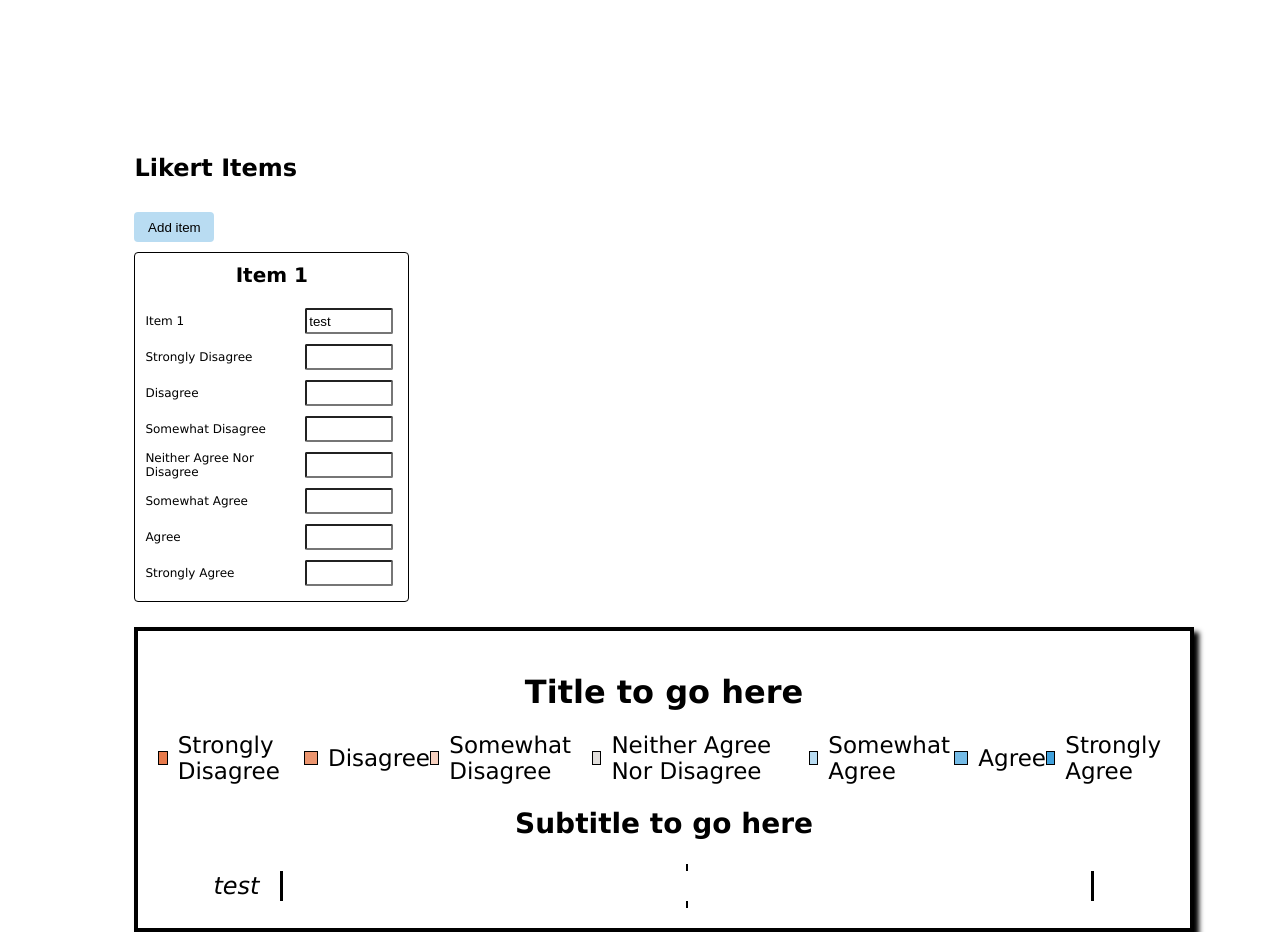
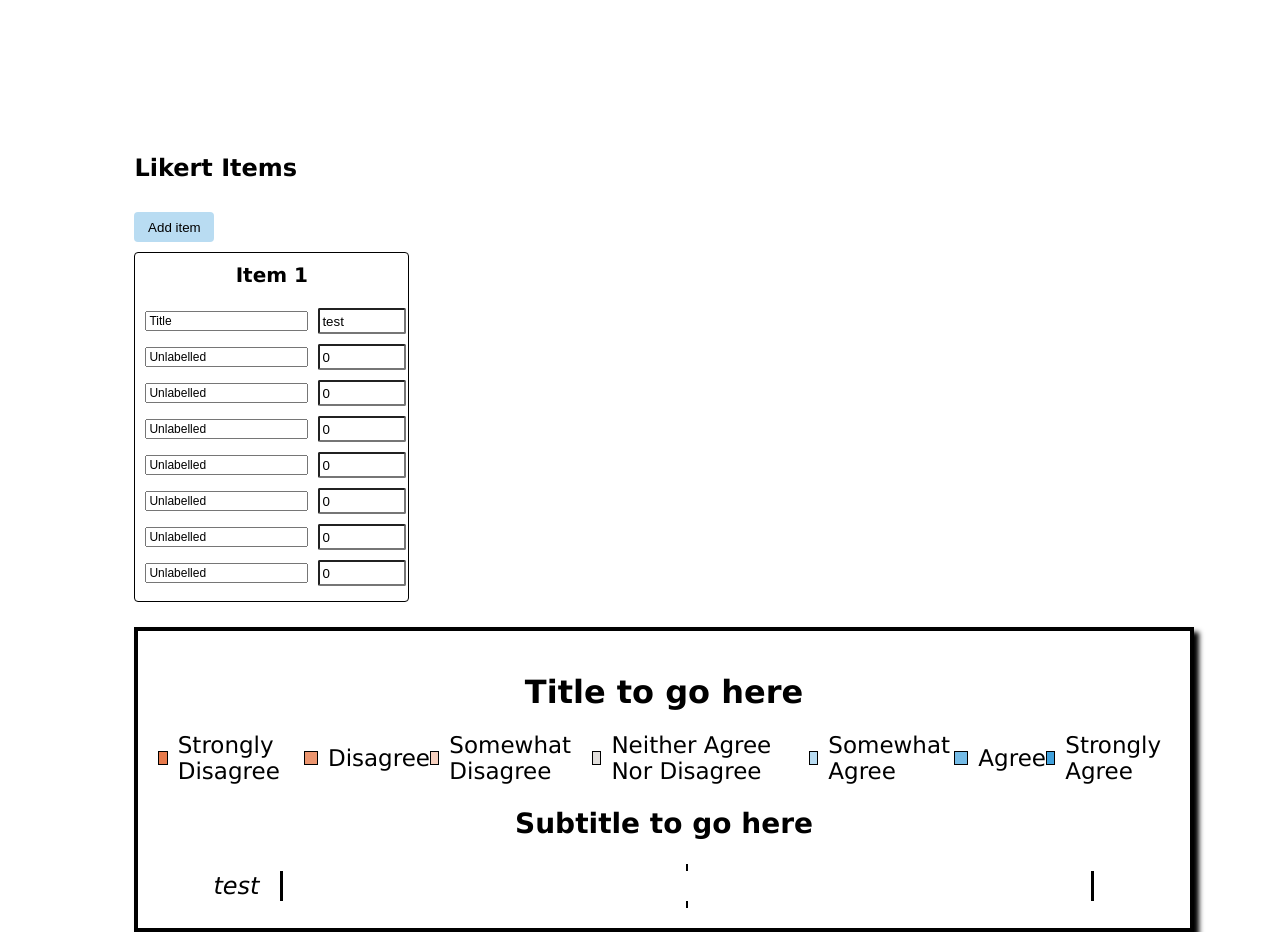
Before and after one commit to JackHoltNU/datavis, a Next.js app: page / in a window 1280 px wide. Built offline with nearby package versions, Linux system fonts and the light colour scheme.

Commit message:
Bug fixing + progress towards changing key, adding colour etc

```diff
--- a/components/LikertBlock.tsx
+++ b/components/LikertBlock.tsx
@@ -1,8 +1,15 @@
-const LikertBlock = (props) => {
+interface Props {
+  label: number | null;
+  width: number;
+  className: string;
+  empty?: boolean;
+}
+
+const LikertBlock = (props: Props) => {
   const adjustedWidth = `${props.width / 2}%`;
   let label = "";
   if (props.label > 1) {
-    label = props.label;
+    label = props.label.toString();
   }
   if (props.label > 5) {
     label += "%";
--- a/components/blockInput.tsx
+++ b/components/blockInput.tsx
@@ -1,24 +1,54 @@
+import { useEffect, useState } from "react";
+import { BlockPair } from "./types/types";
+import { v4 as uuidv4 } from "uuid";
+
 interface Props {
   inputName: string;
+  inputValue: string | number;
   itemName?: string;
   itemIndex?: number;
-  callback: (value: string, optional?: number) => void;
+  callback: (value: BlockPair | string, optional?: number) => void;
 }
 
-const BlockInput = ({ inputName, itemName, callback, itemIndex }: Props) => {
+const BlockInput = ({
+  inputName,
+  inputValue,
+  itemName,
+  callback,
+  itemIndex,
+}: Props) => {
+  const [blockLabel, setBlockLabel] = useState(inputName);
+  const [blockValue, setBlockValue] = useState(inputValue);
+
+  useEffect(() => {
+    const blockpair: BlockPair = {
+      label: blockLabel,
+      value: blockValue,
+    };
+
+    if (itemIndex) {
+      callback(blockpair, itemIndex);
+      console.log("change registered");
+    } else {
+      callback(blockpair.value as string);
+    }
+  }, [blockValue, blockLabel]);
+
   return (
     <div className="data__input--block">
-      <label className="data__input--blocklabel">{inputName}</label>
+      <input
+        className="data__input--blocklabel"
+        value={blockLabel}
+        onChange={(e) => {
+          setBlockLabel(e.target.value);
+        }}
+      />
       <input
         className="data__input--blockinput"
         type="text"
-        value={itemName}
+        value={blockValue}
         onChange={(e) => {
-          if (itemIndex) {
-            callback(e.target.value, itemIndex);
-          } else {
-            callback(e.target.value);
-          }
+          setBlockValue(e.target.value);
         }}
       />
     </div>
--- a/components/itemInput.tsx
+++ b/components/itemInput.tsx
@@ -1,6 +1,7 @@
 import { useCallback, useEffect, useState } from "react";
 import BlockInput from "./blockInput";
-import { Item } from "./types/types";
+import { BlockPair, Item } from "./types/types";
+import { v4 as uuidv4 } from "uuid";
 
 interface Props {
   updateItems: (item: Item, id: number) => void;
@@ -10,44 +11,41 @@ interface Props {
 const ItemInput = ({ updateItems, id }: Props) => {
   const [itemName, setItemName] = useState("test");
   const [blockNum, setBlockNum] = useState(7);
-  const [blockArray, setBlockArray] = useState([0, 0, 0, 0, 0, 0, 0]);
-  const [testValues, setTestValues] = useState({
-    stronglyDisagree: blockArray[0],
-    disagree: blockArray[1],
-    somewhatDisagree: blockArray[2],
-    neutral: blockArray[3],
-    somewhatAgree: blockArray[4],
-    agree: blockArray[5],
-    stronglyAgree: blockArray[6],
-  });
+  const defaultBlock: BlockPair = { label: "Unlabelled", value: 0 };
+  const [blockArray, setBlockArray] = useState<BlockPair[]>(
+    Array(7).fill(defaultBlock)
+  );
 
   useEffect(() => {
-    // setTestValues({
-    //   stronglyDisagree: blockArray[0],
-    //   disagree: blockArray[1],
-    //   somewhatDisagree: blockArray[2],
-    //   neutral: blockArray[3],
-    //   somewhatAgree: blockArray[4],
-    //   agree: blockArray[5],
-    //   stronglyAgree: blockArray[6],
-    // });
+    setBlockArray([
+      ...blockArray.map((item) => {
+        item.id = uuidv4();
+        console.log(item.id);
+        return item;
+      }),
+    ]);
+  }, []);
 
+  useEffect(() => {
     // labels code still to be added
     const newItem: Item = {
       title: itemName,
-      labels: ["1"],
-      values: blockArray,
+      blockpairs: blockArray,
     };
+
     updateItems(newItem, id);
-  }, [blockArray]);
+  }, [blockArray, itemName, id]);
 
-  const updateBlockValue = useCallback((value, num) => {
+  const updateBlockValue = useCallback((value: BlockPair, num) => {
     // to add validation of value
 
     // to add validation of total sum
 
+    // console.log(`blockpair ${value}, num ${num}`);
+
     const tempArray = blockArray;
     tempArray[num - 1] = value;
+
     setBlockArray([...tempArray]);
   }, []);
 
@@ -63,45 +61,22 @@ const ItemInput = ({ updateItems, id }: Props) => {
       <div className="data__input--item">
         <h2 className="data__input--item-title">Item 1</h2>
         <BlockInput
-          inputName="Item 1"
+          inputName="Title"
           itemName={itemName}
+          inputValue={itemName}
           callback={setItemTitle}
         />
-        <BlockInput
-          inputName="Strongly Disagree"
-          itemIndex={1}
-          callback={updateBlockValue}
-        />
-        <BlockInput
-          inputName="Disagree"
-          itemIndex={2}
-          callback={updateBlockValue}
-        />
-        <BlockInput
-          inputName="Somewhat Disagree"
-          itemIndex={3}
-          callback={updateBlockValue}
-        />
-        <BlockInput
-          inputName="Neither Agree Nor Disagree"
-          itemIndex={4}
-          callback={updateBlockValue}
-        />
-        <BlockInput
-          inputName="Somewhat Agree"
-          itemIndex={5}
-          callback={updateBlockValue}
-        />
-        <BlockInput
-          inputName="Agree"
-          itemIndex={6}
-          callback={updateBlockValue}
-        />
-        <BlockInput
-          inputName="Strongly Agree"
-          itemIndex={7}
-          callback={updateBlockValue}
-        />
+        {blockArray.map((blockpair, index) => {
+          return (
+            <BlockInput
+              key={blockpair.id}
+              inputName={blockpair.label}
+              inputValue={blockpair.value}
+              itemIndex={index + 1}
+              callback={updateBlockValue}
+            />
+          );
+        })}
       </div>
     </section>
   );
--- a/components/likert.tsx
+++ b/components/likert.tsx
@@ -12,8 +12,10 @@ const Likert = ({ item }: Props) => {
   // TODO rewrite to calculate based on num of points
   const leftNegativeSpace =
     100 -
-    +item.values[3] / 2 -
-    (+item.values[0] + +item.values[1] + +item.values[2]);
+    +item.blockpairs[3].value / 2 -
+    (+item.blockpairs[0].value +
+      +item.blockpairs[1].value +
+      +item.blockpairs[2].value);
 
   return (
     <div className="likert">
@@ -23,12 +25,16 @@ const Likert = ({ item }: Props) => {
         <div className="likert__outer">
           <div className="likert__inner">
             <LikertBlock
+              label={null}
               width={leftNegativeSpace}
               className="likert__block--negative-space"
             />
-            {item.values.map((value) => {
+            {item.blockpairs.map((blockpair) => {
+              const id = blockpair.id;
+              const value = blockpair.value as number;
               return (
                 <LikertBlock
+                  key={id}
                   label={Math.round(value)}
                   width={value}
                   className="likert__block--strongly-disagree"
--- a/package.json
+++ b/package.json
@@ -12,7 +12,8 @@
     "next": "12.3.1",
     "react": "18.2.0",
     "react-component-export-image": "^1.0.6",
-    "react-dom": "18.2.0"
+    "react-dom": "18.2.0",
+    "uuid": "^9.0.0"
   },
   "devDependencies": {
     "@types/node": "20.2.5",
--- a/pages/index.tsx
+++ b/pages/index.tsx
@@ -10,16 +10,19 @@ export default function Home() {
   const [items, setItems] = useState<Item[]>([]);
   const [likerts, setLikerts] = useState<JSX.Element[]>([]);
 
-  const updateItems = useCallback((item: Item, id: number) => {
-    const tempArray = [...items];
-    tempArray[id] = item;
-    setItems([...tempArray]);
-    console.log(tempArray);
-  }, []);
+  const updateItems = useCallback(
+    (item: Item, id: number) => {
+      const tempArray = [...items];
+      tempArray[id] = item;
+      setItems([...tempArray]);
+      console.log(tempArray);
+    },
+    [items]
+  );
 
   useEffect(() => {
     const tempArray = items.map((item) => {
-      return <Likert item={item} />;
+      return <Likert item={item} key={item.title} />;
     });
     console.log("updating likerts");
 
```
Also changed, not shown: components/types/types.tsx (+8 -3 lines), 1 other file (tests, documents, lock files or other folders).
